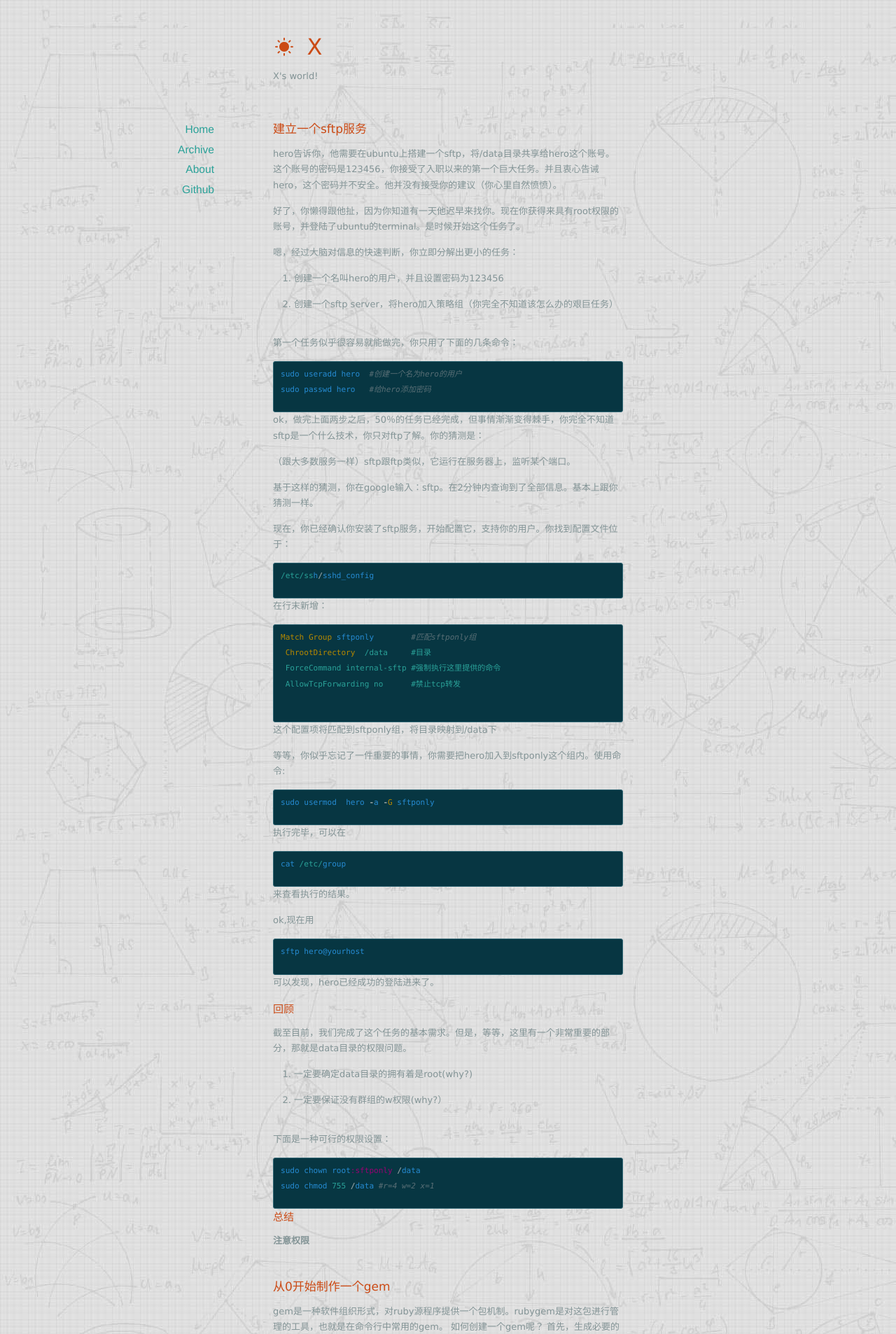
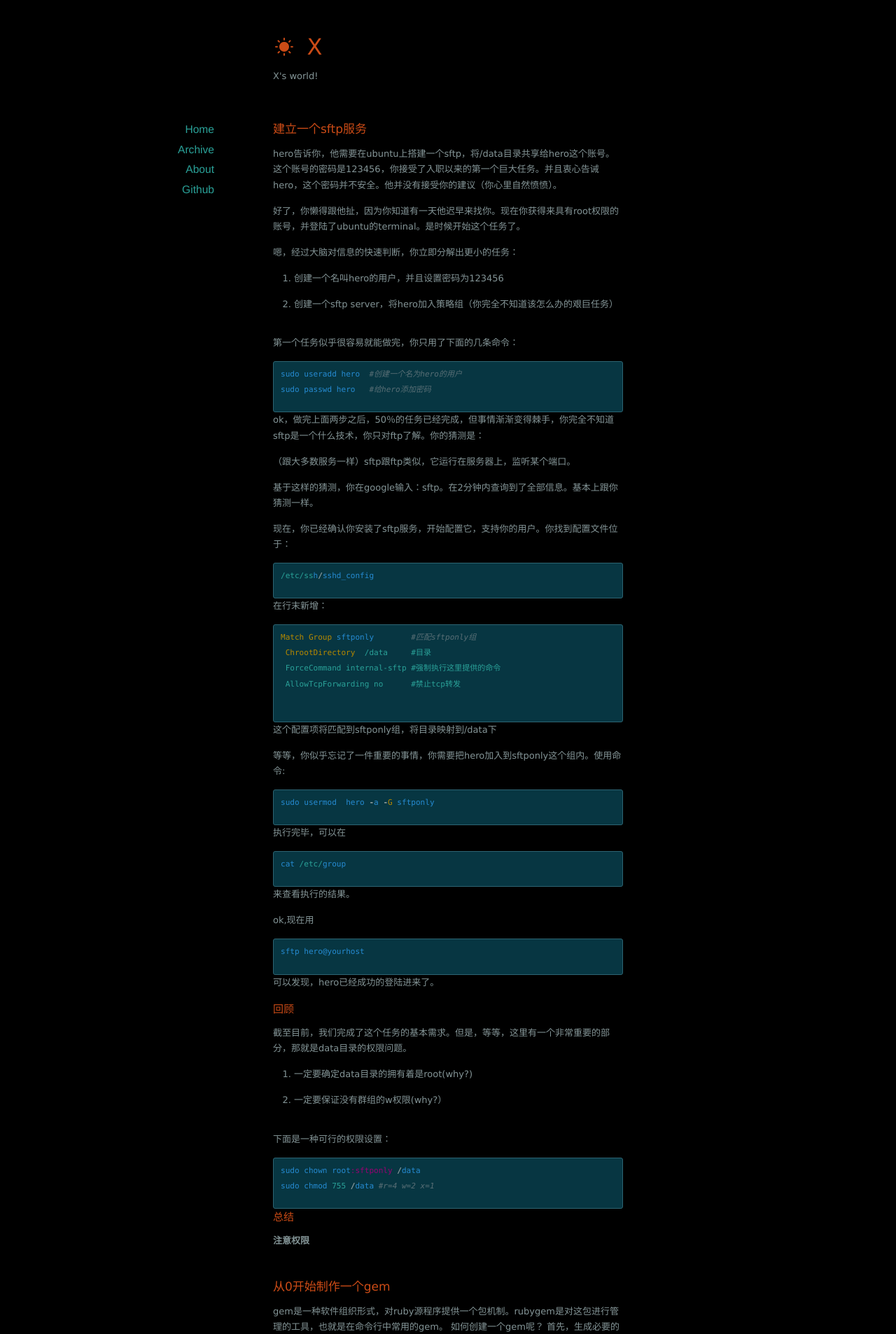
Before and after one commit to xxlv/okuer, a Jekyll site: the page built from index.html, in a window 1280 px wide. Shown: the top 1906 px of the page at 70% size. Built offline with Jekyll 4.4.1, drawn with Linux system fonts in a browser that asks for light colours; nearby versions of some CDN libraries; the list of posts is cut into pages by our own code.

Commit message:
bg change

```diff
--- a/assets/css/colors-dark.css
+++ b/assets/css/colors-dark.css
@@ -1,5 +1,5 @@
 html, body {
-	background: url('/images/bg.jpg');
+	background-color: #000;
 	color: #839496;
 }
 
```
